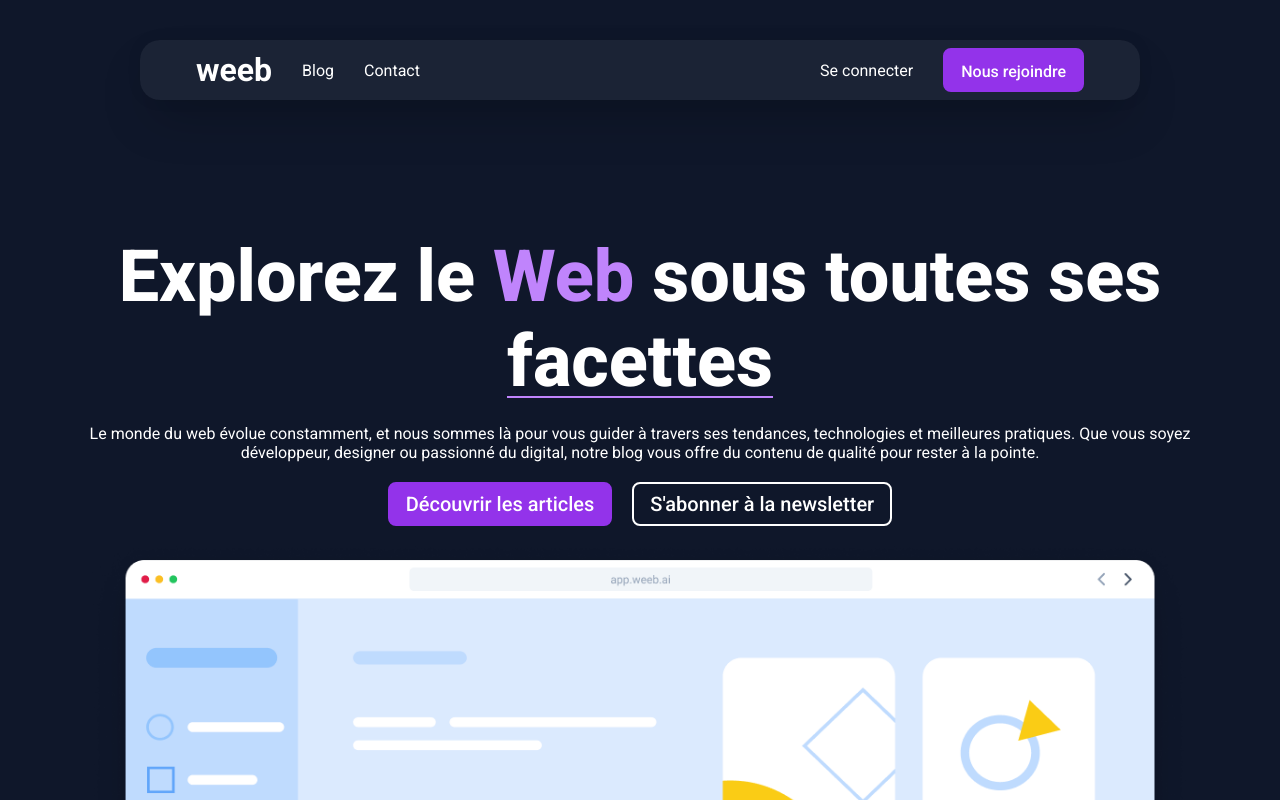
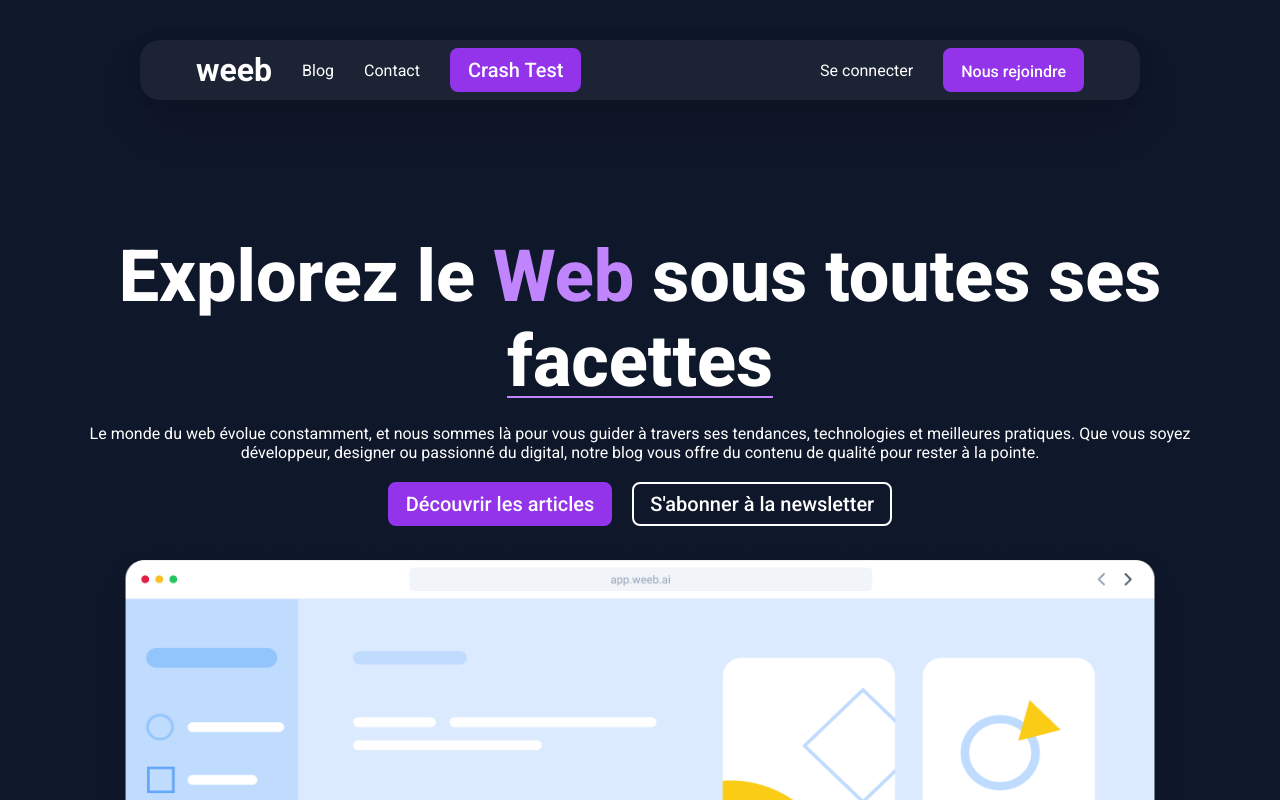
Before and after one commit to zeroualm/weeb_mathis_zeroual, a React (Vite) app: page / in a window 1280 px wide. Shown: the top 800 px of the page. Built offline with nearby package versions, Linux system fonts and the light colour scheme; no server answers.

Commit message:
feat: bouton crashtest

```diff
--- a/package.json
+++ b/package.json
@@ -12,6 +12,7 @@
     "test:run": "vitest run"
   },
   "dependencies": {
+    "@sentry/react": "^11.10.0",
     "axios": "^1.17.0",
     "react": "^19.2.0",
     "react-dom": "^19.2.0",
@@ -20,6 +21,7 @@
   },
   "devDependencies": {
     "@eslint/js": "^9.39.1",
+    "@sentry/vite-plugin": "^5.3.0",
     "@testing-library/jest-dom": "^7.0.1",
     "@testing-library/react": "^16.3.3",
     "@testing-library/user-event": "^14.6.8",
--- a/src/components/Nav/Header.jsx
+++ b/src/components/Nav/Header.jsx
@@ -14,6 +14,12 @@ const Header = () => {
         setIsMenuOpen(!isMenuOpen);
     };
 
+    const handleCrash = () => {
+        // Fonction crash pour Sentry
+        const user = undefined;
+        console.log(user.name);
+      };
+
     return(
 
         <nav className={styles.nav}>
@@ -23,6 +29,7 @@ const Header = () => {
                 {/* styles.link permet de les cacher sur mobile */}
                 <Link to="/blog" className={styles.link}>Blog</Link>
                 <Link to="/contact" className={styles.link}>Contact</Link>
+                <Button onClick={handleCrash}>Crash Test</Button>
             </div>
 
             <div className={styles.section}>
--- a/src/pages/Home/Home.jsx
+++ b/src/pages/Home/Home.jsx
@@ -14,6 +14,7 @@ import Shapes from "../../assets/Shapes.svg"
 import styles from "./Home.module.css"
 
 const Home = () => {
+
     return (
         <div className={`page-container ${styles.container}`}>
 
```
Also changed, not shown: 1 other file (tests, documents, lock files or other folders).
